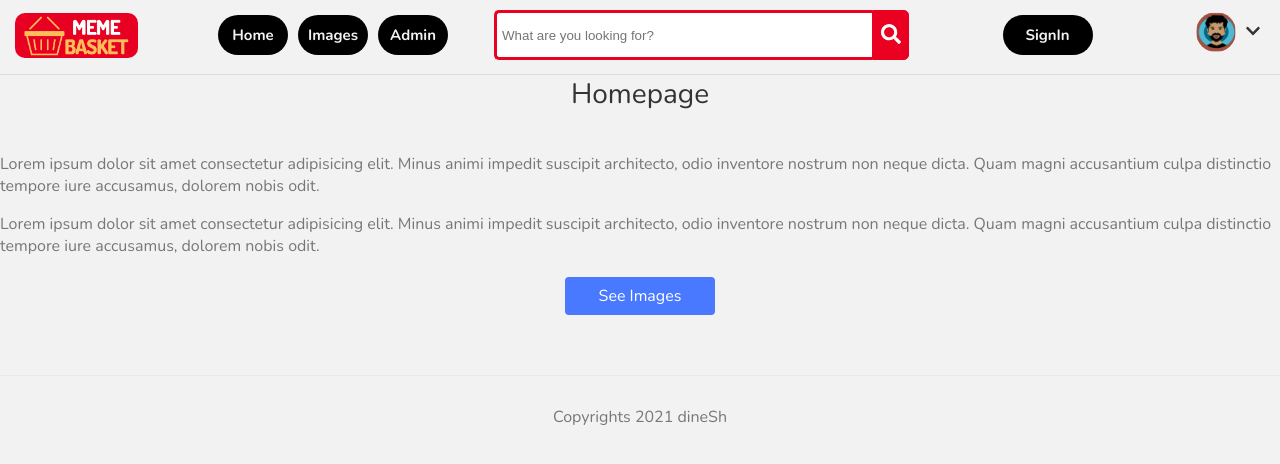
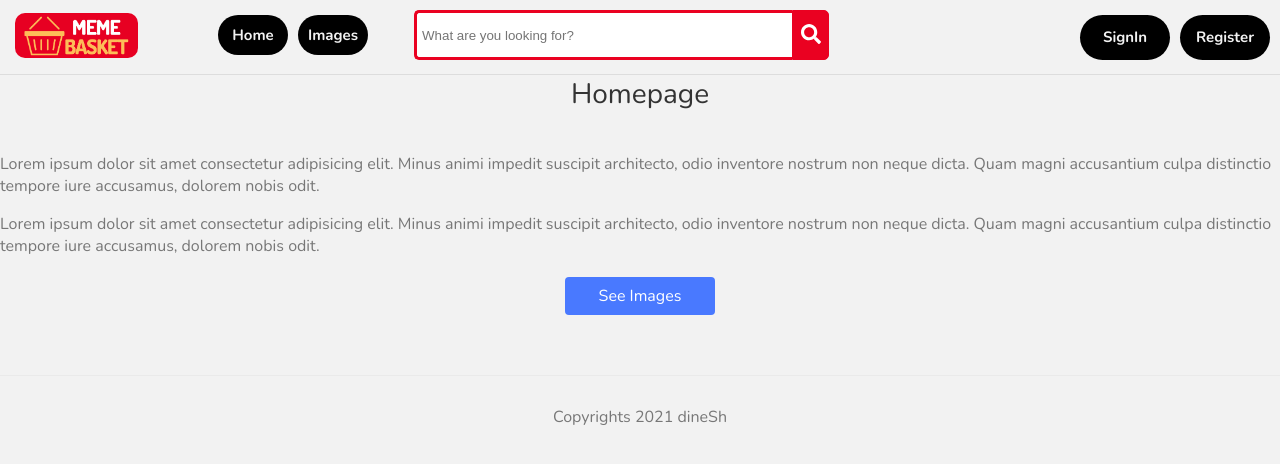
Before and after one commit to dnsh4989/dinu, a Next.js app: page / in a window 1280 px wide. Shown: the top 464 px of the page. Built offline with nearby package versions, Linux system fonts and the light colour scheme.

Commit message:
Added Auth on React..,

```diff
--- /dev/null
+++ b/auth/auth.js
@@ -0,0 +1,17 @@
+const Authentication = {
+  isLoggedIn: false,
+
+  onAuthentication() {
+    this.isLoggedIn = true;
+  },
+
+  onLogout() {
+    this.isLoggedIn = false;
+  },
+
+  getLogInStatus() {
+    return this.isLoggedIn;
+  },
+};
+
+module.exports = Authentication;
--- a/components/nav.js
+++ b/components/nav.js
@@ -3,8 +3,32 @@ import { FontAwesomeIcon } from "@fortawesome/react-fontawesome";
 import { faSearch, faChevronDown } from "@fortawesome/free-solid-svg-icons";
 import Link from "next/link";
 import Image from "next/image";
+import Authentication from "../auth/auth";
 
 function Nav() {
+  const userLoggedIn = Authentication.isLoggedIn;
+
+  console.log(userLoggedIn);
+
+  const authIcons = (
+    <>
+      {!userLoggedIn && (
+        <span className="ml-auto">
+          <span className="nav-icons ml-auto sign-in display-inline-block">
+            <Link href="/login">
+              <span>SignIn</span>
+            </Link>
+          </span>
+          <span className="nav-icons ml-auto sign-in display-inline-block">
+            <Link href="/register">
+              <span>Register</span>
+            </Link>
+          </span>
+        </span>
+      )}
+    </>
+  );
+
   return (
     <nav>
       <div className="logo">
@@ -22,11 +46,13 @@ function Nav() {
         </Link>
       </div>
 
+      {userLoggedIn && (
         <div className="nav-icons">
           <Link href="/add-image/">
             <span>Admin</span>
           </Link>
         </div>
+      )}
 
       <div className="sb-example-1">
         <div className="search">
@@ -40,12 +66,10 @@ function Nav() {
           </button>
         </div>
       </div>
-      <div className="nav-icons ml-auto sign-in">
-        <Link href="/">
-          <span>SignIn</span>
-        </Link>
-      </div>
 
+      {authIcons}
+
+      {userLoggedIn && (
         <div className="ml-auto profile-icon">
           <Image
             src="/face.png"
@@ -55,6 +79,8 @@ function Nav() {
             className="prof-image"
           />
         </div>
+      )}
+      {userLoggedIn && (
         <div className="profile-down-icon">
           <div className="dropdown">
             <span>
@@ -65,6 +91,7 @@ function Nav() {
             </div>
           </div>
         </div>
+      )}
     </nav>
   );
 }
--- a/styles/globals.css
+++ b/styles/globals.css
@@ -1,6 +1,9 @@
 @import url("https://fonts.googleapis.com/css2?family=Nunito:wght@300;400;600;700&display=swap");
 .ml-auto {
   margin-left: auto;
+}
+.display-inline-block {
+  display: inline-block !important;
 }
 
 body {
@@ -144,6 +147,9 @@ footer {
 
 .sign-in {
   width: 90px;
+  text-align: center;
+  padding-top: 12px;
+  height: 33px;
 }
 
 @import url(https://fonts.googleapis.com/css?family=Roboto:400,300,500);
```
Also changed, not shown: components/image-list/imageList.js (+0 -9 lines), lib/utils.js (added, +11 -0 lines), pages/login/index.js (+6 -2 lines). Lines whose indentation alone changed are shown as unchanged.
